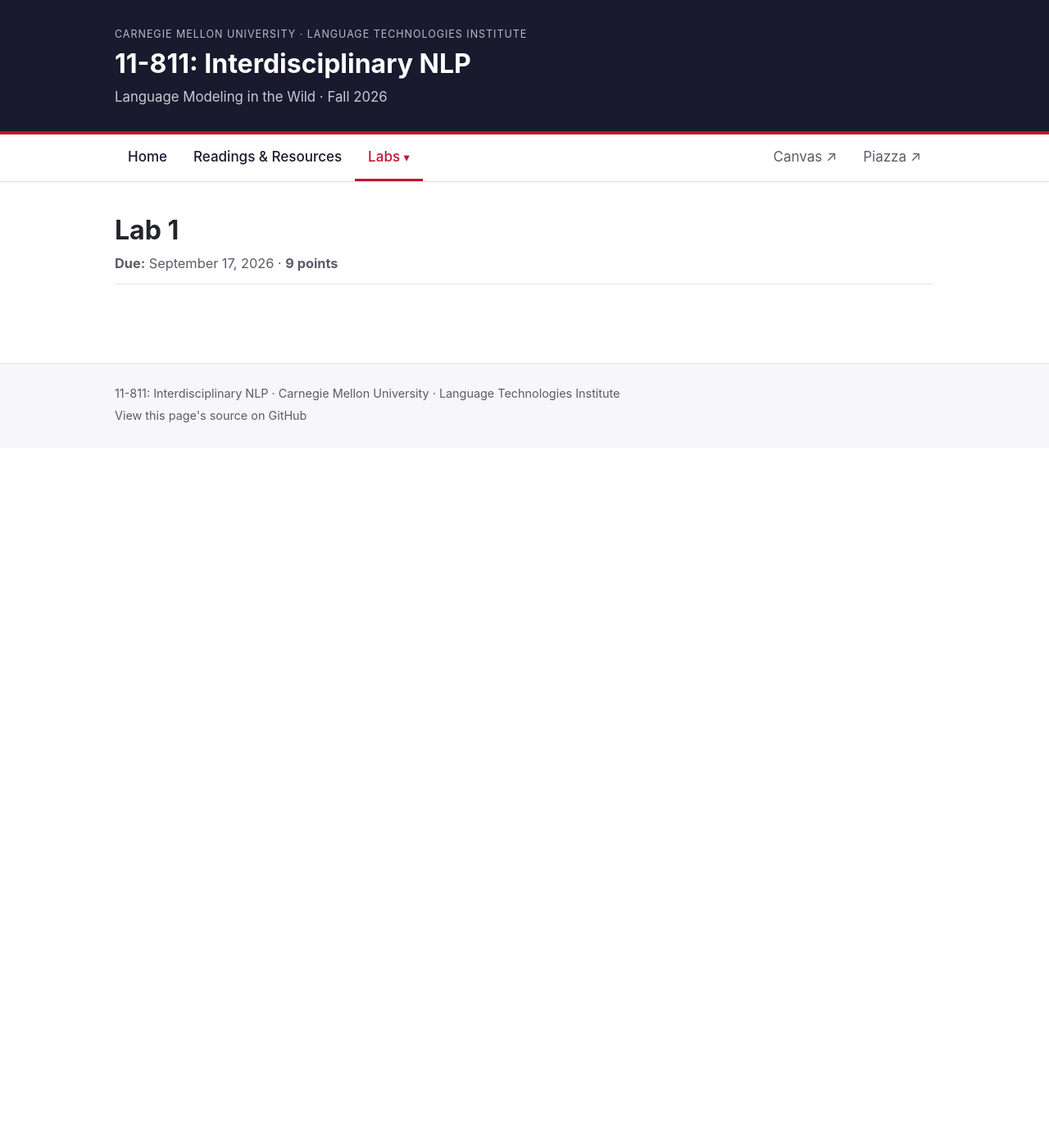
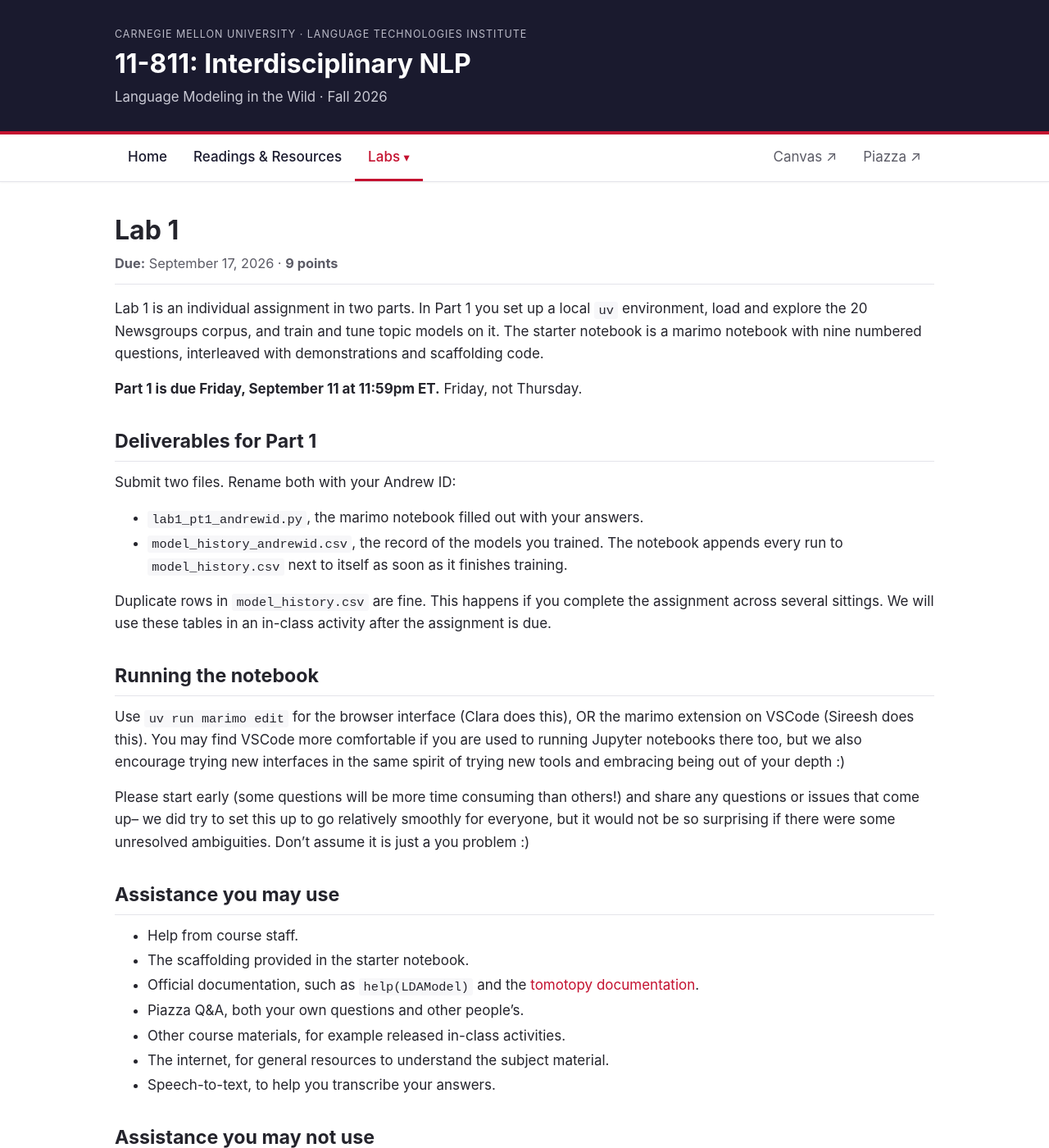
Before and after one commit to clarana/NLPintheWild, a Jekyll site: the page built from _labs/lab1.md, in a window 1280 px wide and 1400 px high. Shown: the whole window at 82% size. Built offline with Jekyll 4.4.1, drawn with Linux system fonts in a browser that asks for light colours; some of the changed text lies outside the part shown.

Commit message:
Write the Lab 1 page and move Part 1 to Fri 9/11
Part 1 deliverables, how to run the notebook, and the allowed and
prohibited assistance. Part 1 was listed as due Thu 9/10; it is due
Friday September 11 at 11:59pm ET.

Co-Authored-By: Claude Opus 5 <noreply@anthropic.com>

```diff
--- a/_data/schedule.yml
+++ b/_data/schedule.yml
@@ -121,7 +121,7 @@
     - "Exercise 4: Open-ended corpus exploration"
     - "Project group formation"
   assignments:
-    - text: "Lab 1 Part 1 due"
+    - text: "Lab 1 Part 1 due **Fri 9/11**"
       tag: lab
 
 # --- Week 4 · Unit 2 ---
--- a/_labs/lab1.md
+++ b/_labs/lab1.md
@@ -2,8 +2,40 @@
 title: "Lab 1"
 nav_order: 1
 points: 9
-due: 2026-09-17   # Part 1 due 2026-09-10; Part 2 (final) due 2026-09-17
+due: 2026-09-17   # Part 1 due 2026-09-11 (Friday); Part 2 (final) due 2026-09-17
 ---
 
-{% comment %} Write this lab here. Text above the excerpt marker below becomes the summary on the home page; the whole file is shown on the lab's own page. {% endcomment %}
+Lab 1 is an individual assignment in two parts. In Part 1 you set up a local `uv` environment, load and explore the 20 Newsgroups corpus, and train and tune topic models on it. The starter notebook is a marimo notebook with nine numbered questions, interleaved with demonstrations and scaffolding code.
+
+**Part 1 is due Friday, September 11 at 11:59pm ET.** Friday, not Thursday.
 <!--more-->
+
+## Deliverables for Part 1
+
+Submit two files. Rename both with your Andrew ID:
+
+- `lab1_pt1_andrewid.py`, the marimo notebook filled out with your answers.
+- `model_history_andrewid.csv`, the record of the models you trained. The notebook appends every run to `model_history.csv` next to itself as soon as it finishes training.
+
+Duplicate rows in `model_history.csv` are fine. This happens if you complete the assignment across several sittings. We will use these tables in an in-class activity after the assignment is due.
+
+## Running the notebook
+
+Use `uv run marimo edit` for the browser interface (Clara does this), OR the marimo extension on VSCode (Sireesh does this). You may find VSCode more comfortable if you are used to running Jupyter notebooks there too, but we also encourage trying new interfaces in the same spirit of trying new tools and embracing being out of your depth :)
+
+Please start early (some questions will be more time consuming than others!) and share any questions or issues that come up-- we did try to set this up to go relatively smoothly for everyone, but it would not be so surprising if there were some unresolved ambiguities. Don't assume it is just a you problem :)
+
+## Assistance you may use
+
+- Help from course staff.
+- The scaffolding provided in the starter notebook.
+- Official documentation, such as `help(LDAModel)` and the [tomotopy documentation](https://bab2min.github.io/tomotopy/v0.14.0/en/).
+- Piazza Q&A, both your own questions and other people's.
+- Other course materials, for example released in-class activities.
+- The internet, for general resources to understand the subject material.
+- Speech-to-text, to help you transcribe your answers.
+
+## Assistance you may not use
+
+- AI generated answers.
+- Copying a friend's notebook.
```
